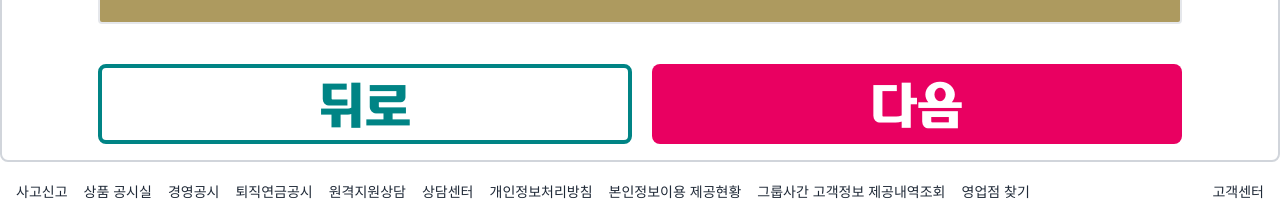
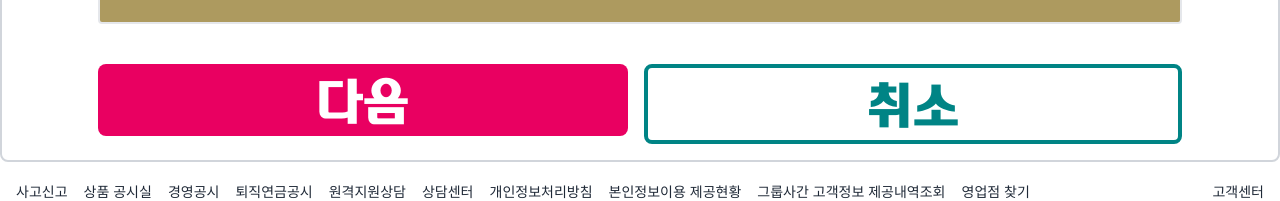
Before and after one commit to hee-ha/hana-heritage-FE, a React (Create React App) app: page /deposits/join/2 in a window 1280 px wide. Shown: the part 3244-3445 px from the top of the page. Built offline with nearby package versions, Linux system fonts and the light colour scheme; a web font is replaced by a local one.

Commit message:
chore : 예적금 가입 버튼 위치 통일성있게 변경

```diff
--- a/src/pages/deposits/DepositsJoin2.jsx
+++ b/src/pages/deposits/DepositsJoin2.jsx
@@ -1310,22 +1310,20 @@ function DepositsJoin2() {
           </button>
         </div> */}
 
-        <div className="flex justify-between space-x-5">
 
-          <button
-            onClick={() => navigate("/deposits/join/1")}
-            className="w-full text-hanaGreen font-hana2 font-semibold text-5xl border-4 border-hanaGreen py-3 px-8 z-10 mt-4 transition-transform transform hover:animate-bubbly rounded-lg"
-          >
-            뒤로
-          </button>
-          <button
-            onClick={handleSubmit}
-            className="w-full text-white font-hana2 font-semibold text-5xl bg-hanaRed py-3 px-8 z-10 mt-4 transition-transform transform hover:animate-bubbly rounded-lg"
-          >
-            다음
-          </button>
 
-        </div>
+			<div className="flex justify-between">
+				<Link to={"/deposits/join/3"} className="flex-grow">
+					<button className="w-full text-white font-hana2 font-semibold text-5xl bg-hanaRed py-3 px-8 z-10 mt-4 transition-transform transform hover:animate-bubbly rounded-lg">
+						다음
+					</button>
+				</Link>
+				<Link to={"/deposits"} className="flex-grow ml-4">
+					<button className="w-full text-hanaGreen font-hana2 font-semibold text-5xl border-4 border-hanaGreen py-3 px-8 z-10 mt-4 transition-transform transform hover:animate-bubbly rounded-lg">
+						취소
+					</button>
+				</Link>
+			</div>
       </form>
     </div>
   );
--- a/src/pages/deposits/DepositsJoin3.jsx
+++ b/src/pages/deposits/DepositsJoin3.jsx
@@ -176,20 +176,17 @@ function DepositsJoin3() {
         </button>
       </form> */}
 
-      <div className="flex justify-between space-x-5">
-
-      <button
-            onClick={() => navigate("/deposits/join/2")}
-            className="w-full text-hanaGreen font-hana2 font-semibold text-5xl border-4 border-hanaGreen py-3 px-8 z-10 mt-4 transition-transform transform hover:animate-bubbly rounded-lg"
-          >
-            뒤로
-          </button>
-          <button
-            onClick={handleSubmit}
-            className="w-full text-white font-hana2 font-semibold text-5xl bg-hanaRed py-3 px-8 z-10 mt-4 transition-transform transform hover:animate-bubbly rounded-lg"
-          >
+			<div className="flex justify-between">
+				<Link to={"/deposits/join/4"} className="flex-grow">
+					<button className="w-full text-white font-hana2 font-semibold text-5xl bg-hanaRed py-3 px-8 z-10 mt-4 transition-transform transform hover:animate-bubbly rounded-lg">
 						다음
 					</button>
+				</Link>
+				<Link to={"/deposits"} className="flex-grow ml-4">
+					<button className="w-full text-hanaGreen font-hana2 font-semibold text-5xl border-4 border-hanaGreen py-3 px-8 z-10 mt-4 transition-transform transform hover:animate-bubbly rounded-lg">
+						취소
+					</button>
+				</Link>
 			</div>
 		</div>
 	);
```
Lines whose indentation alone changed are shown as unchanged.
